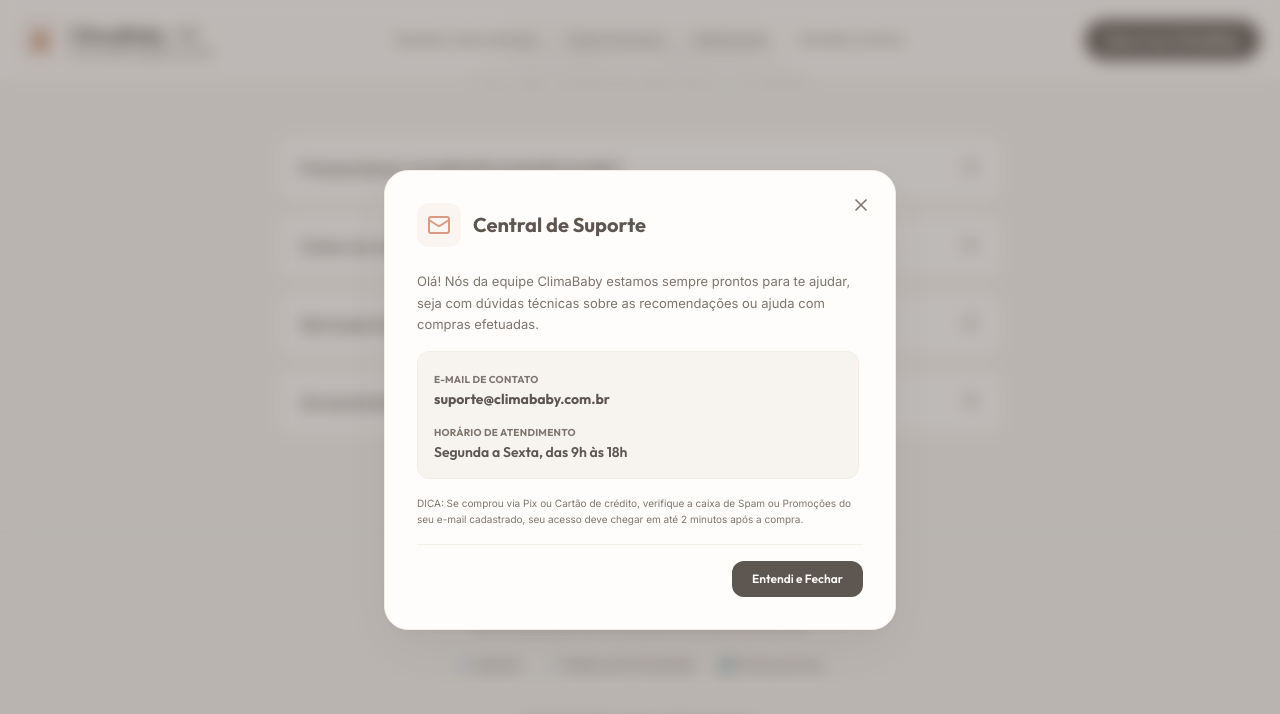
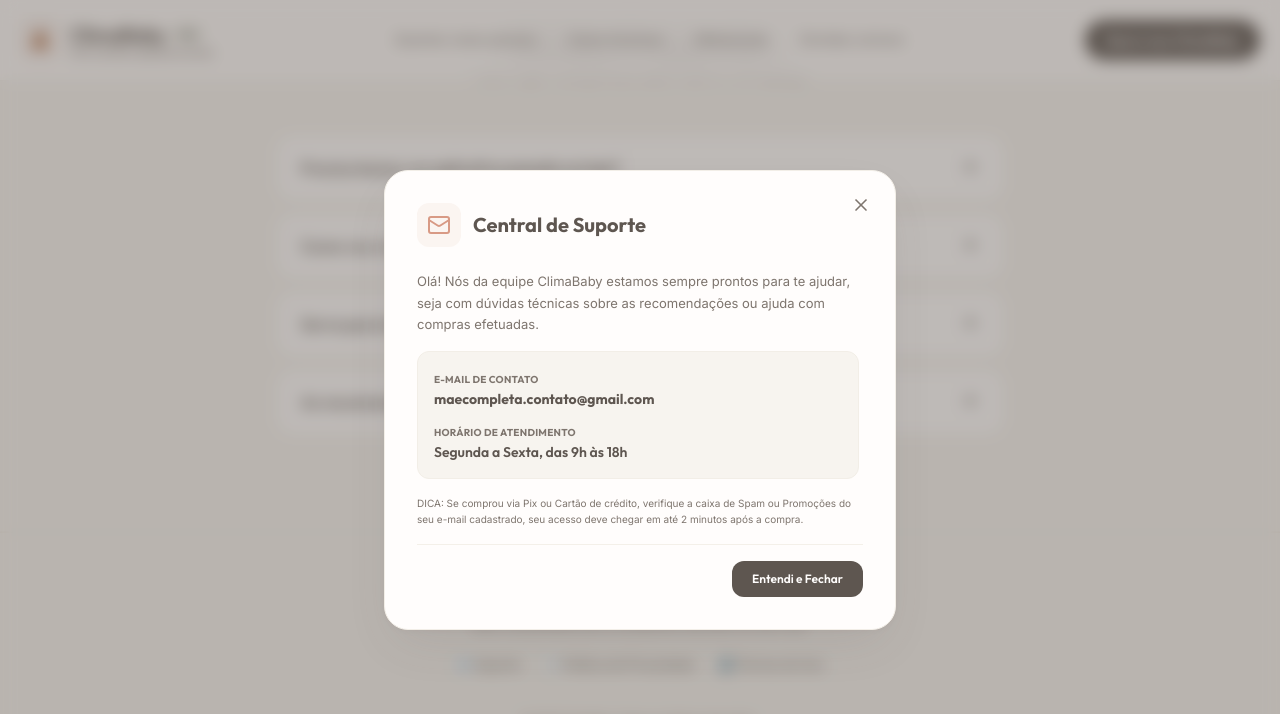
Before and after one commit to lumelo025-cpu/PageClimaBaby, a React (Vite) app: page / in a window 1280 px wide. Both pictures are taken after a click on the button "📧 Suporte". Shown: the part 6809-7523 px from the top of the page. Built offline with nearby package versions, Linux system fonts and the light colour scheme.

Commit message:
fix: update support email and feature description
Update contact email address and refine feature list copy for better clarity.

```diff
--- a/src/App.tsx
+++ b/src/App.tsx
@@ -417,7 +417,7 @@ export default function App() {
               </p>
               <div className="space-y-3 pt-2">
                 {[
-                  'Body, calça, macacão e saco de dormir ilustrados',
+                  'Visualize as peças recomendadas',
                   'Método de camadas fácil de entender',
                   'Orientações de conforto e proteção para cada clima'
                 ].map((item, id) => (
@@ -825,7 +825,7 @@ export default function App() {
                     <div className="bg-soft-cream p-4 rounded-xl border border-[#F2EEE7] space-y-3">
                       <div>
                         <span className="text-[10px] uppercase font-bold text-brand-text-light tracking-wide font-display">E-mail de Contato</span>
-                        <p className="text-sm font-bold text-brand-text font-display">suporte@climababy.com.br</p>
+                        <p className="text-sm font-bold text-brand-text font-display">maecompleta.contato@gmail.com</p>
                       </div>
                       <div>
                         <span className="text-[10px] uppercase font-bold text-brand-text-light tracking-wide font-display">Horário de Atendimento</span>
```
